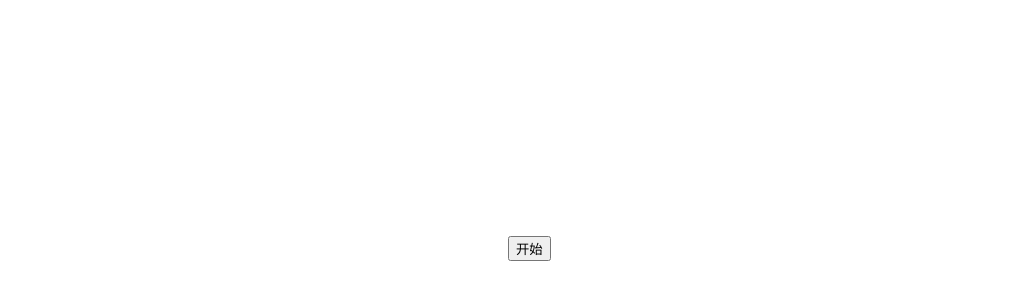
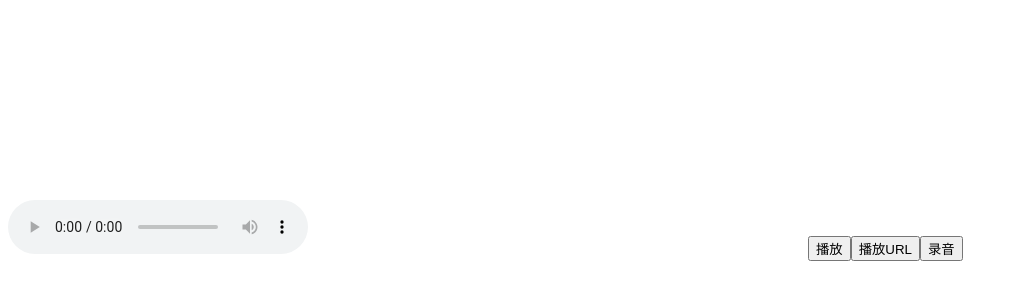
Before and after one commit to haixiangyan/webrtc-audio-recorder, a React (Create React App) app: page / in a window 1280 px wide. Shown: the part 54-354 px from the top of the page, without its empty margins (0-1018 px from the left). Built offline with nearby package versions, Linux system fonts and the light colour scheme; the HTML template or start-up script is replaced by a standard one.

Commit message:
feat: 添加多种获取 stream 的方式

```diff
--- a/src/App.js
+++ b/src/App.js
@@ -1,11 +1,31 @@
 import {useRef} from "react";
+import testAudio from './test.flac';
 
 const App = () => {
+  const audioRef = useRef(null);
   const canvasRef = useRef(null);
+
+  const play = async () => {
+    await audioRef.current.play();
+    const stream = audioRef.current.captureStream();
+    visualize(stream)
+  }
+
+  const playUrl = async () => {
+    const url = 'http://localhost:3000/static/media/test.912f161b068ec6db15fb.flac';
+    const audio = new Audio(url)
+    await audio.play();
+    const stream = audio.captureStream();
+    visualize(stream)
+  }
 
   const record = async () => {
     // 生成流
     const stream = await navigator.mediaDevices.getUserMedia({ audio: true, video: false });
+    visualize(stream)
+  }
+
+  const visualize = (stream, shouldOutput = false) =>  {
     // 创建解析器，以及音频上下文
     const audioCtx = new (window.AudioContext || window.webkitAudioContext)()
     const analyser = audioCtx.createAnalyser()
@@ -14,7 +34,9 @@ const App = () => {
     const source = audioCtx.createMediaStreamSource(stream)
     source.connect(analyser)
     // 禁止输出，否会出现回音
-    // analyser.connect(audioCtx.destination);
+    if (shouldOutput) {
+      analyser.connect(audioCtx.destination);
+    }
 
     // 获取音频数据
     analyser.fftSize = 2048
@@ -70,8 +92,11 @@ const App = () => {
 
   return (
     <div className="App">
+      <audio ref={audioRef} src={testAudio} controls onPlay={() => play()} />
       <canvas ref={canvasRef} width={500} height={300}/>
-      <button onClick={record}>开始</button>
+      <button onClick={play}>播放</button>
+      <button onClick={playUrl}>播放URL</button>
+      <button onClick={record}>录音</button>
     </div>
   );
 }
```
Also changed, not shown: 1 other file (tests, documents, lock files or other folders).
